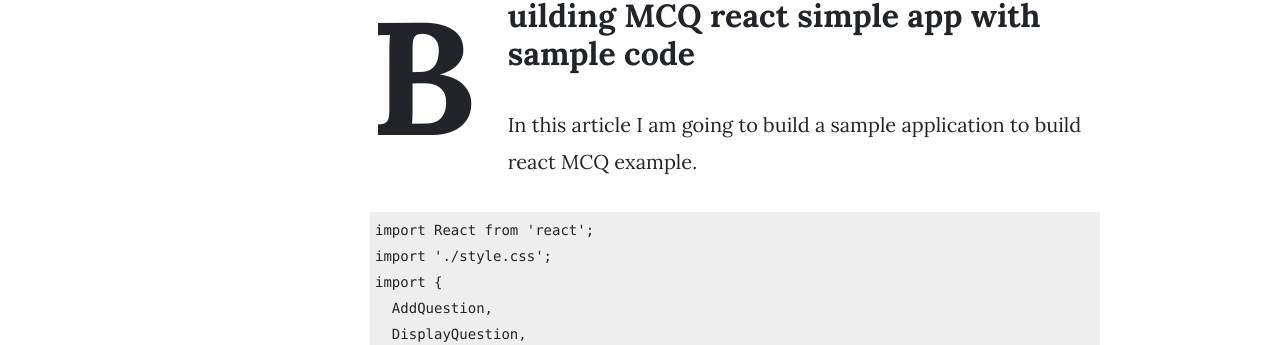
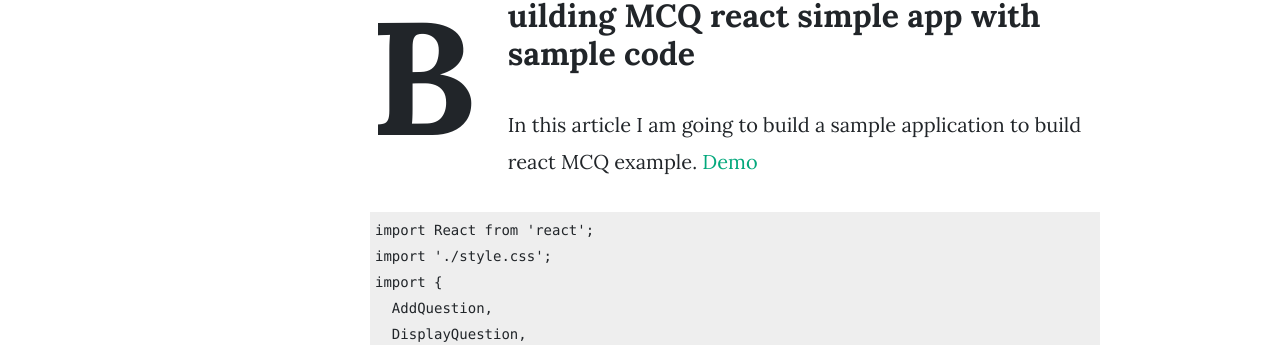
Before and after one commit to kalburgimanjunath/newtwoprofile, a Jekyll site: the page built from _posts/2022-07-20-react-mcqExample.md, in a window 1280 px wide and 900 px high, scrolled down 405 px. Shown: the part 111-456 px from the top of the window. Built offline with Jekyll 4.4.1, drawn with Linux system fonts in a browser that asks for light colours; nearby versions of some CDN libraries; comment, search, counter and statistics services are not loaded.

Commit message:
Update 2022-07-20-react-mcqExample.md

````diff
--- a/_posts/2022-07-20-react-mcqExample.md
+++ b/_posts/2022-07-20-react-mcqExample.md
@@ -10,6 +10,7 @@
 ## Building MCQ react simple app with sample code
 
 In this article I am going to build a sample application to build react MCQ example.
+[Demo](https://stackblitz.com/edit/react-dcpqg2)
 ```
 import React from 'react';
 import './style.css';
````
